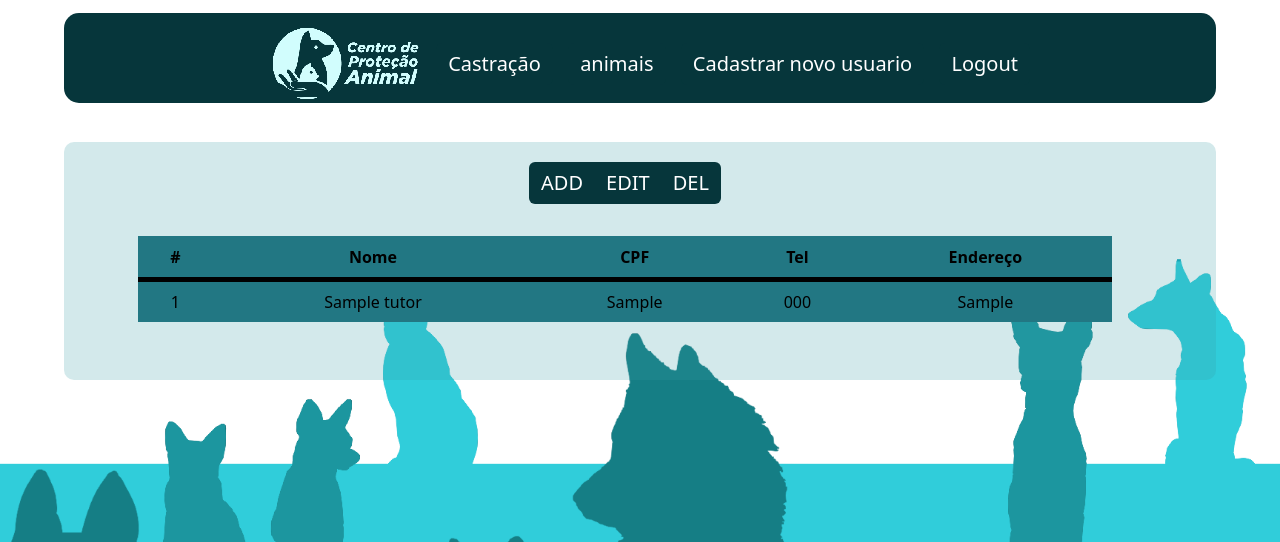
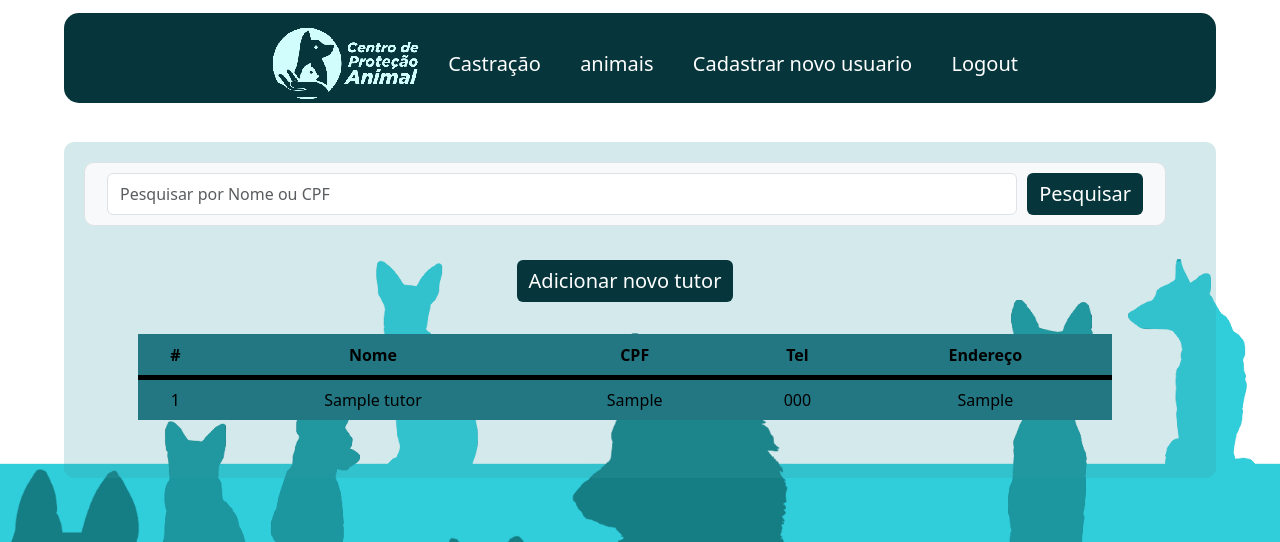
Before and after one commit to VictorJoseNogueira/Projeto-Integrador, a Flask app: page / in a window 1280 px wide. Shown: the top 542 px of the page. Run offline with Flask 3, Linux system fonts and the light colour scheme; a user stored in the database is signed in; tables that the repository leaves empty hold one stand-in row (values such as "Sample post").

Commit message:
alterando FE

```diff
--- a/upa-animal/app/controllers/default.py
+++ b/upa-animal/app/controllers/default.py
@@ -15,9 +15,14 @@ def load_user(user_id):
 @app.route("/index/")
 @login_required
 def index():
-    tutores = Tutor.query.order_by(Tutor.id.desc()).limit(10).all()
+    search = request.args.get('search')
+    if search:
+        tutores = Tutor.query.filter(
+            (Tutor.nome.ilike(f'%{search}%')) | (Tutor.cpf.ilike(f'%{search}%'))
+        ).all()
+    else:
+        tutores = Tutor.query.order_by(Tutor.id.desc()).limit(10).all()
     return render_template('index.html', tutores=tutores)
-
 
 @app.route('/login/', methods=['GET', 'POST'])
 def login():
--- a/upa-animal/app/static/css/style.css
+++ b/upa-animal/app/static/css/style.css
@@ -274,3 +274,40 @@ border: 20px;
     justify-content: center; /* Horizontally center content within the element */
     align-items: center; /* Vertically center content within the element (optional) */
   }
+
+  .custom-navbar {
+    background-color: transparent;
+    border: 1px solid #dee2e6;
+    border-radius: 10px;
+    width: 100%;
+    padding: 10px;
+}
+
+.custom-form {
+    width: 100%;
+    display: flex;
+    justify-content: space-between;
+}
+
+.custom-form .form-control {
+    flex-grow: 1;
+    margin-right: 10px;
+}
+
+.custom-form .btn-color {
+    flex-shrink: 0;
+}
+
+
+.custom-btn-group {
+  text-align: right; /* Alinha o conteúdo à direita */
+  margin-top: 10px; /* Adiciona um espaço acima do botão */
+}
+
+.red {
+  background-color: rgb(175, 0, 0);
+}
+
+.float-btn {
+  float: right;
+}
--- a/upa-animal/app/templates/detalhamento.html
+++ b/upa-animal/app/templates/detalhamento.html
@@ -114,8 +114,11 @@
 
 
 
+    <div class=" float-btn btn-group custom-btn-group" role="group" aria-label="Basic example">
+        <a  class="btn btn-primary btn-color" href="#">Editar tutor</a>
+        <a class=" btn btn-primary btn-color red" href="#">Remover Tutor</a>
 </div>
 
+
 </div>
-
 {% endblock content %}
--- a/upa-animal/app/templates/index.html
+++ b/upa-animal/app/templates/index.html
@@ -3,11 +3,22 @@
 {% block content %}
 
 <div class="container-global">
-        <div class="btn-group" role="group" aria-label="Basic example">
-            <a class="btn btn-secondary btn-color" href="{{url_for('tutor')}}">ADD</a>
-            <button type="button" class="btn btn-secondary btn-color">EDIT</button>
-            <button type="button" class="btn btn-secondary btn-color">DEL</button>
+    <nav class="navbar navbar-light bg-light custom-navbar">
+        <div class="container-fluid">
+            <form class="d-flex custom-form" method="GET" action="{{ url_for('index') }}">
+                <input class="form-control" type="text" name="search" id="search" placeholder="Pesquisar por Nome ou CPF" oninput="formatCPF(this)">
+                <button type="submit" class="btn btn-secondary btn-color">Pesquisar</button>
+            </form>
         </div>
+    </nav>
+<br>
+
+<div class="btn-group custom-btn-group" role="group" aria-label="Basic example">
+    <a class="btn btn-secondary btn-color" href="{{url_for('tutor')}}">Adicionar novo tutor</a>
+</div>
+
+
+    <!-- Formulário de Pesquisa -->
 
     <div class="table-container">
         <table class="table-color">
@@ -19,6 +30,7 @@
                     <th>Tel</th>
                     <th>Endereço</th>
                 </tr>
+            </thead>
             <tbody>
                 {% for tutor in tutores %}
                 <tr>
@@ -34,10 +46,15 @@
     </div>
 </div>
 
-
-
-    </div>
-
-
+<script>
+function formatCPF(input) {
+    const value = input.value.replace(/\D/g, ''); // Remove non-digit characters
+    if (value.length <= 11) {
+        input.value = value.replace(/(\d{3})(\d{3})(\d{3})(\d{2})/, (match, p1, p2, p3, p4) => {
+            return `${p1}.${p2}.${p3}-${p4}`;
+        });
+    }
+}
+</script>
 
 {% endblock content %}
```
Also changed, not shown: 1 other file. Lines whose indentation alone changed are shown as unchanged.
